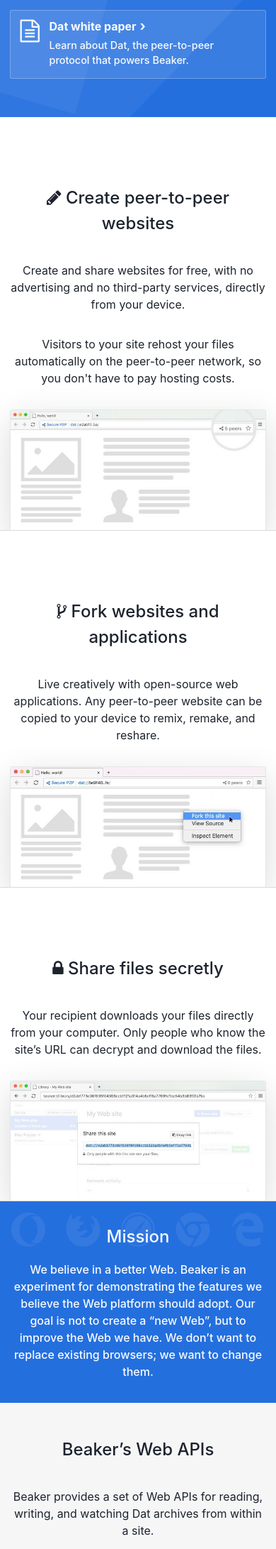
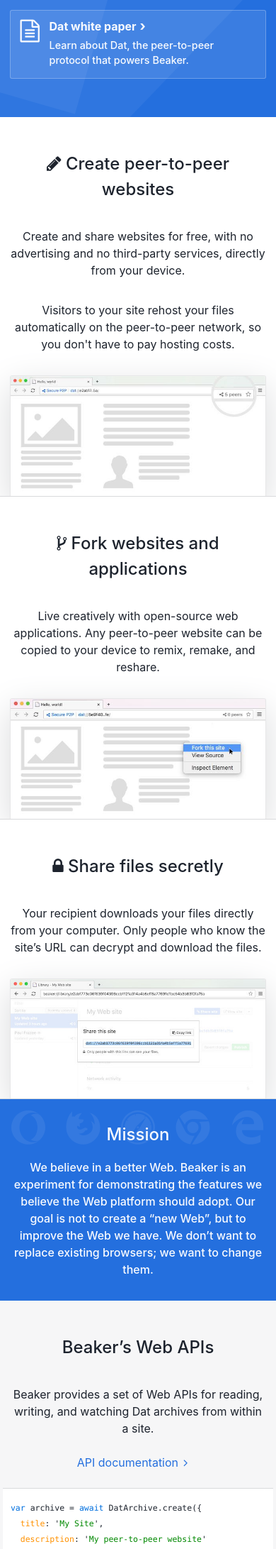
Before and after one commit to beakerbrowser/beakerbrowser.com, a Jekyll site: the page built from index.html, in a window 390 px wide. Shown: the part 623-2806 px from the top of the page at 71% size. Built offline with Jekyll 4.4.1, drawn with Linux system fonts in a browser that asks for light colours.

Commit message:
Reduce padding on screenshots section on mobile

```diff
--- a/css/pages/_home.scss
+++ b/css/pages/_home.scss
@@ -271,8 +271,12 @@
 
     .screenshot-container {
       border-bottom: 1px solid $gray--mid;
-      padding-top: 6em;
+      padding-top: 3rem;
       overflow: hidden;
+
+      @include respond-to (show-grid-2) {
+        padding-top: 6rem;
+      }
 
       img[data-src] {
         opacity: 0;
```
